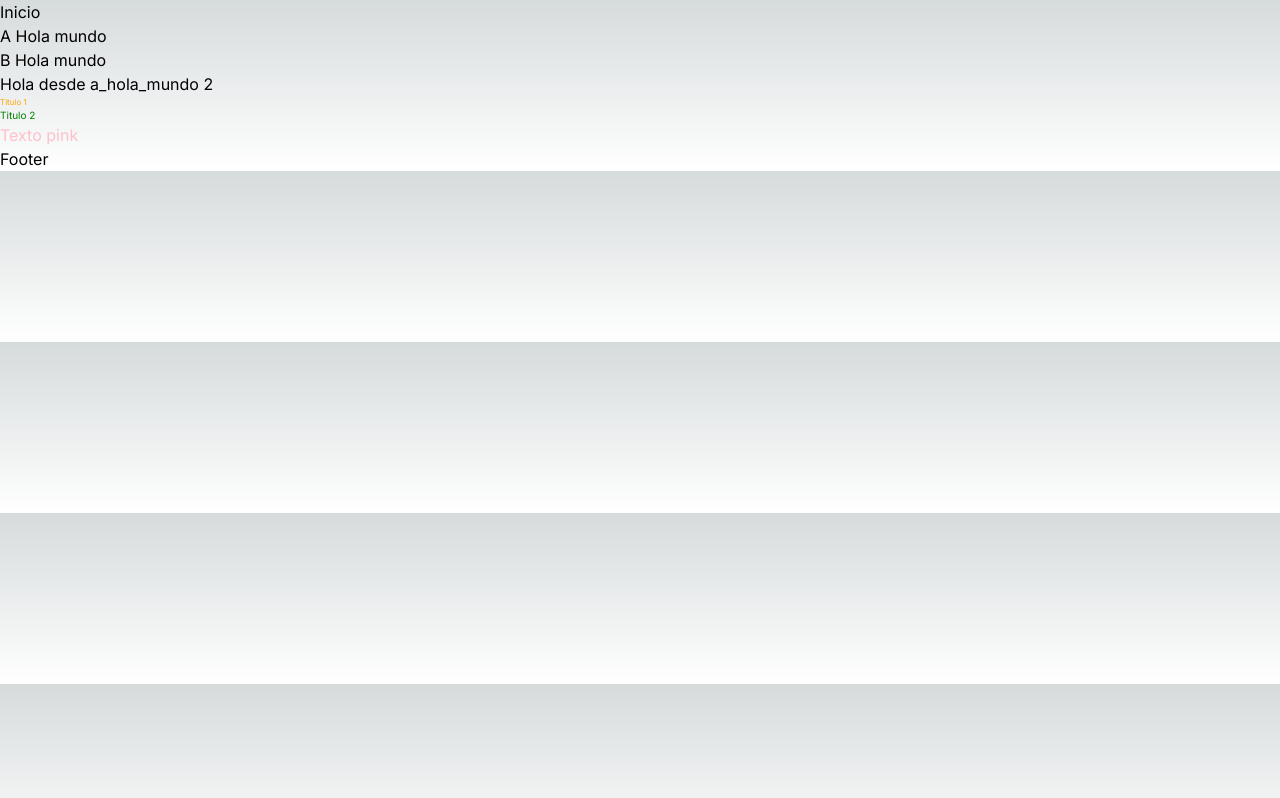
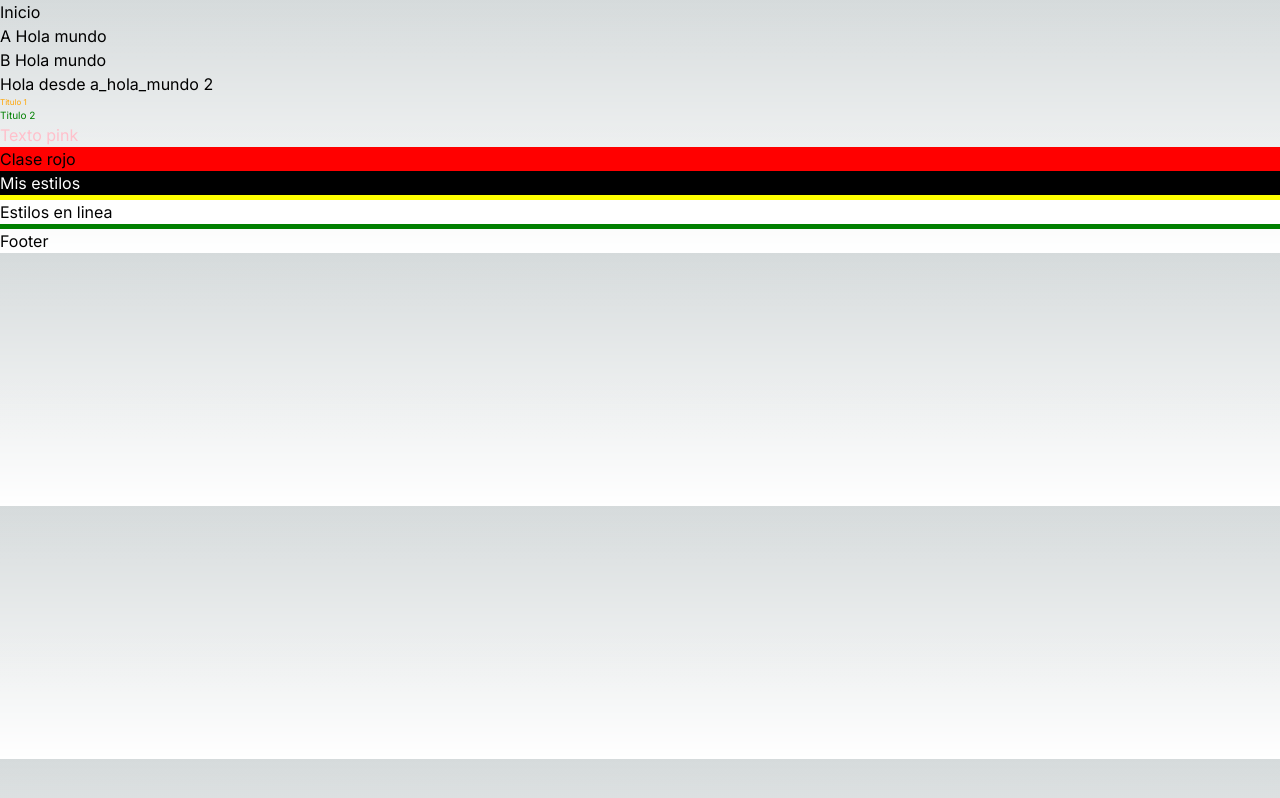
Before and after one commit to 2023-a-web-avanzada/eguez-sarzosa-vicente-adrian-web, a Next.js app in the folder 03-react/my-app/: page /a_hola_mundo in a window 1280 px wide. Built offline with nearby package versions, Linux system fonts and the light colour scheme.

Commit message:
estilos en linea

```diff
--- a/03-react/my-app/app/componentes/DEstilosEjemplo.tsx
+++ b/03-react/my-app/app/componentes/DEstilosEjemplo.tsx
@@ -1,10 +1,9 @@
 // app/componentes/DEstilosEjemplo.tsx
 // npm install --save @emotion/styled @emotion/react
-
 'use client'
 import styled from "@emotion/styled";
-
 import { css } from '@emotion/react'
+import cStyles from './c_estilos.module.css'
 const pinkStyle = css`
   color: pink;
 `
@@ -17,6 +16,12 @@ const TituloVerde = styled.h2`
     font-size: 10px;
 `
 export default function DEstilosEjemplo(){
+    const misEstilos = {
+        color: '#fff',
+        backgroundColor: 'black',
+        borderBottom: '5px solid yellow',
+    };
+
     return(
         <>
             <TituloNaranja>Titulo 1</TituloNaranja>
@@ -24,6 +29,15 @@ export default function DEstilosEjemplo(){
             <div css={pinkStyle}>
                 Texto pink
             </div>
+            <p className={cStyles.rojo}>Clase rojo</p>
+            <p style={misEstilos}>Mis estilos</p>
+            <p style={
+                {
+                    color: 'black',
+                    backgroundColor: '#fff',
+                    borderBottom: '5px solid green',
+                }
+            }>Estilos en linea</p>
         </>
     )
 }
--- /dev/null
+++ b/03-react/my-app/app/componentes/c_estilos.module.css
@@ -0,0 +1,4 @@
+/* c_estilos */
+.rojo{
+    background-color: red;
+}
```
